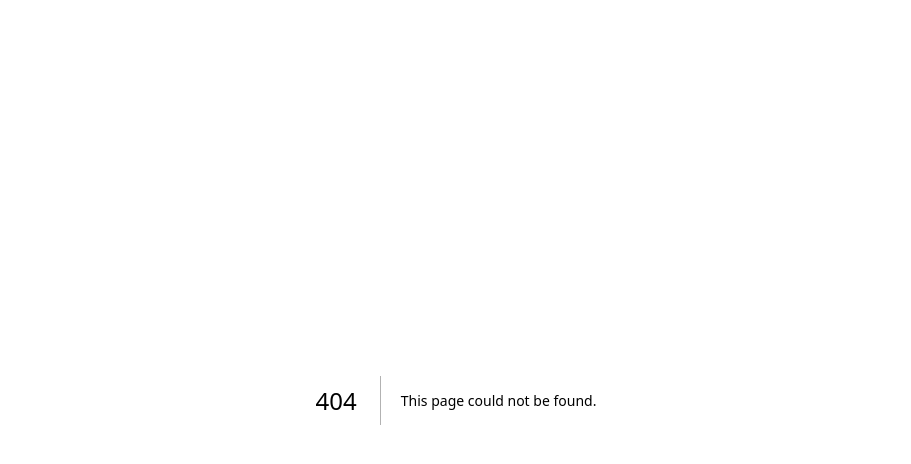
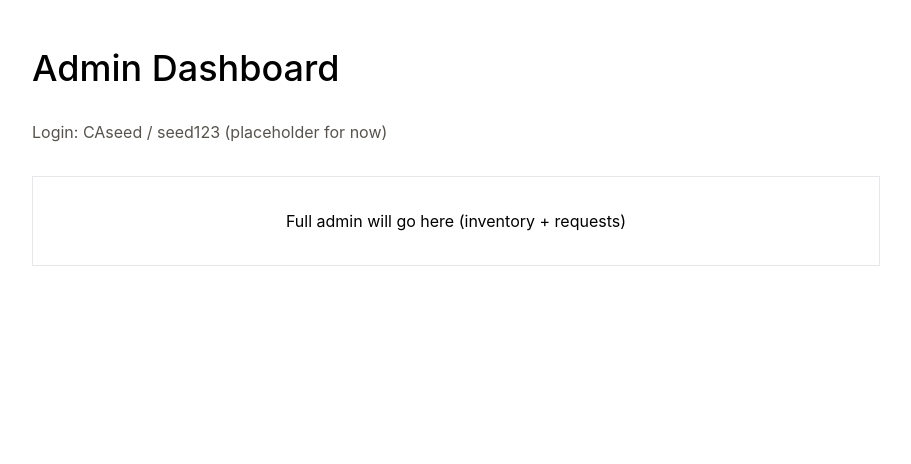
Before and after one commit to gabeperezparra-hue/california-seed-commons, a Next.js app: page /admin in a window 1280 px wide. Before the commit this address had no page. Shown: the top 464 px of the page, without its empty margins (184-1095 px from the left). Built offline with nearby package versions, Linux system fonts and the light colour scheme.

Commit message:
Create page.tsx

```diff
--- /dev/null
+++ b/app/admin/page.tsx
@@ -0,0 +1,11 @@
+export default function AdminPage() {
+  return (
+    <div className="max-w-4xl mx-auto px-6 py-12">
+      <h1 className="text-4xl font-medium mb-8">Admin Dashboard</h1>
+      <p className="text-stone-600">Login: CAseed / seed123 (placeholder for now)</p>
+      <div className="mt-8 p-8 border text-center">
+        Full admin will go here (inventory + requests)
+      </div>
+    </div>
+  );
+}
```
